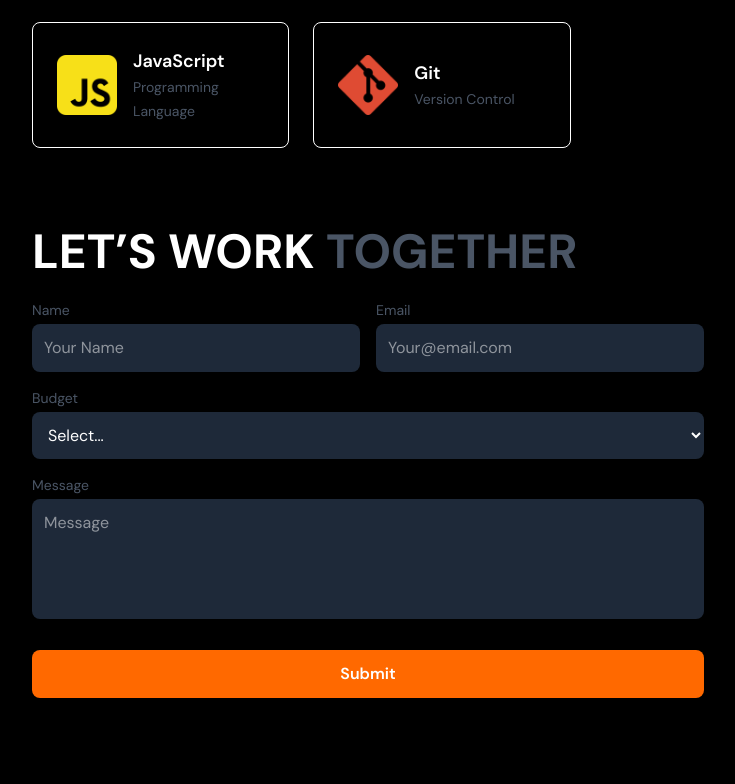
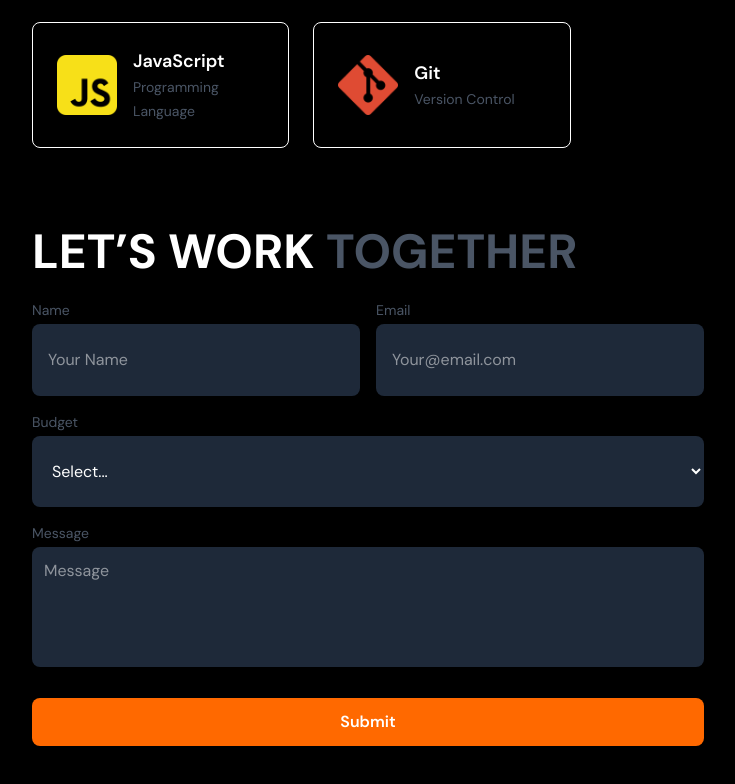
Before and after one commit to jaytintran/swoosh-site, a React (Vite) app: page / in a window 1280 px wide. Shown: the part 1671-2455 px from the top of the page, without its empty margins (396-1131 px from the left). Built offline with nearby package versions, Linux system fonts and the light colour scheme.

Commit message:
adding email service

```diff
--- a/package.json
+++ b/package.json
@@ -10,6 +10,7 @@
     "preview": "vite preview"
   },
   "dependencies": {
+    "@emailjs/browser": "^4.4.1",
     "@tailwindcss/vite": "^4.0.8",
     "lucide-react": "^0.475.0",
     "react": "^19.0.0",
--- a/src/components/ContactForm.jsx
+++ b/src/components/ContactForm.jsx
@@ -1,11 +1,46 @@
+import { useState } from "react";
+import emailjs from "@emailjs/browser";
+
 const ContactForm = () => {
+  const [formData, setFormData] = useState({
+    name: "",
+    email: "",
+    budget: "",
+    message: "",
+  });
+
+  const handleChange = (e) => {
+    setFormData({ ...formData, [e.target.name]: e.target.value });
+  };
+
+  const handleSubmit = (e) => {
+    e.preventDefault();
+
+    emailjs
+      .send(
+        "service_5r6n8yk", // Replace with your EmailJS Service ID
+        "template_qoa3hdj", // Replace with your EmailJS Template ID
+        formData,
+        "qyuU-UqOSE7i73Hjr" // Replace with your EmailJS Public Key
+      )
+      .then(
+        () => {
+          alert("Message sent successfully!");
+          setFormData({ name: "", email: "", budget: "", message: "" });
+        },
+        (error) => {
+          alert("Failed to send message, try again later.");
+        }
+      );
+  };
+
   return (
     <div className="mt-10 md:mt-20 text-white pb-20 w-full">
       <h1 className="text-5xl uppercase font-bold text-left">
         Let’s Work <span className="text-gray-600">Together</span>
       </h1>
 
-      <form className="mt-6 max-w-2xl">
+      <form onSubmit={handleSubmit} className="mt-6 max-w-2xl">
         <div className="grid grid-cols-1 md:grid-cols-2 gap-4">
           <div>
             <label className="block mb-1 text-sm text-left text-gray-600">
@@ -13,8 +48,12 @@ const ContactForm = () => {
             </label>
             <input
               type="text"
+              name="name"
+              value={formData.name}
+              onChange={handleChange}
               placeholder="Your Name"
-              className="w-full bg-gray-800 text-white p-3 rounded-lg outline-none"
+              className="w-full bg-gray-800 text-white py-6 px-4 rounded-lg outline-none"
+              required
             />
           </div>
           <div>
@@ -23,8 +62,12 @@ const ContactForm = () => {
             </label>
             <input
               type="email"
+              name="email"
+              value={formData.email}
+              onChange={handleChange}
               placeholder="Your@email.com"
-              className="w-full bg-gray-800 text-white p-3 rounded-lg outline-none"
+              className="w-full bg-gray-800 text-white py-6 px-4 rounded-lg outline-none"
+              required
             />
           </div>
         </div>
@@ -33,7 +76,12 @@ const ContactForm = () => {
           <label className="block mb-1 text-sm text-left text-gray-600">
             Budget
           </label>
-          <select className="w-full bg-gray-800 text-white p-3 rounded-lg outline-none">
+          <select
+            name="budget"
+            value={formData.budget}
+            onChange={handleChange}
+            className="w-full bg-gray-800 text-white py-6 px-4 rounded-lg outline-none"
+          >
             <option>Select...</option>
             <option>$500 - $1000</option>
             <option>$1000 - $5000</option>
@@ -46,13 +94,20 @@ const ContactForm = () => {
             Message
           </label>
           <textarea
+            name="message"
+            value={formData.message}
+            onChange={handleChange}
             placeholder="Message"
             rows="4"
             className="w-full bg-gray-800 text-white p-3 rounded-lg outline-none resize-none"
+            required
           ></textarea>
         </div>
 
-        <button className="w-full bg-orange-500 text-white py-3 rounded-lg mt-6 font-semibold hover:bg-orange-600">
+        <button
+          type="submit"
+          className="w-full bg-orange-500 text-white py-3 rounded-lg mt-6 font-semibold hover:bg-orange-600"
+        >
           Submit
         </button>
       </form>
```
Also changed, not shown: 1 other file (tests, documents, lock files or other folders).
